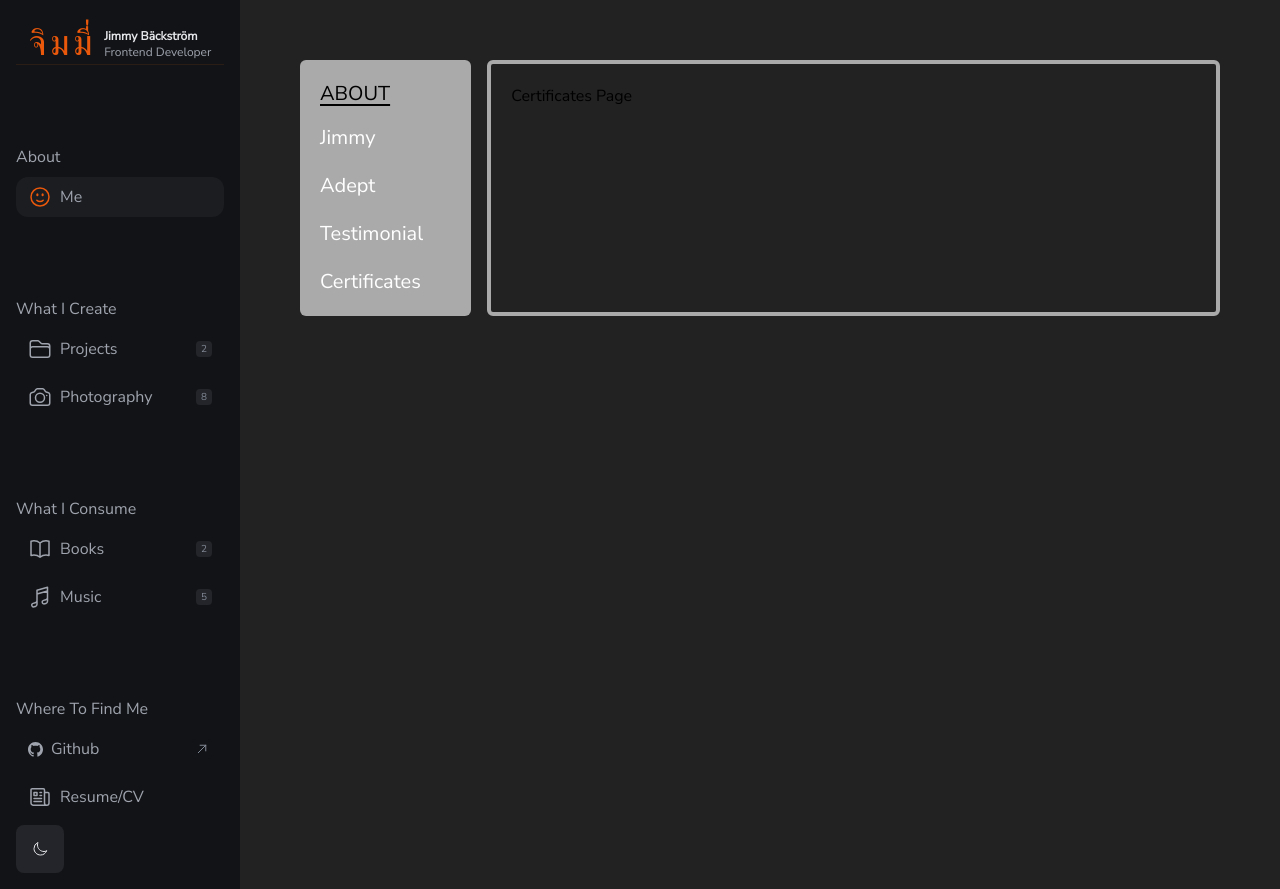
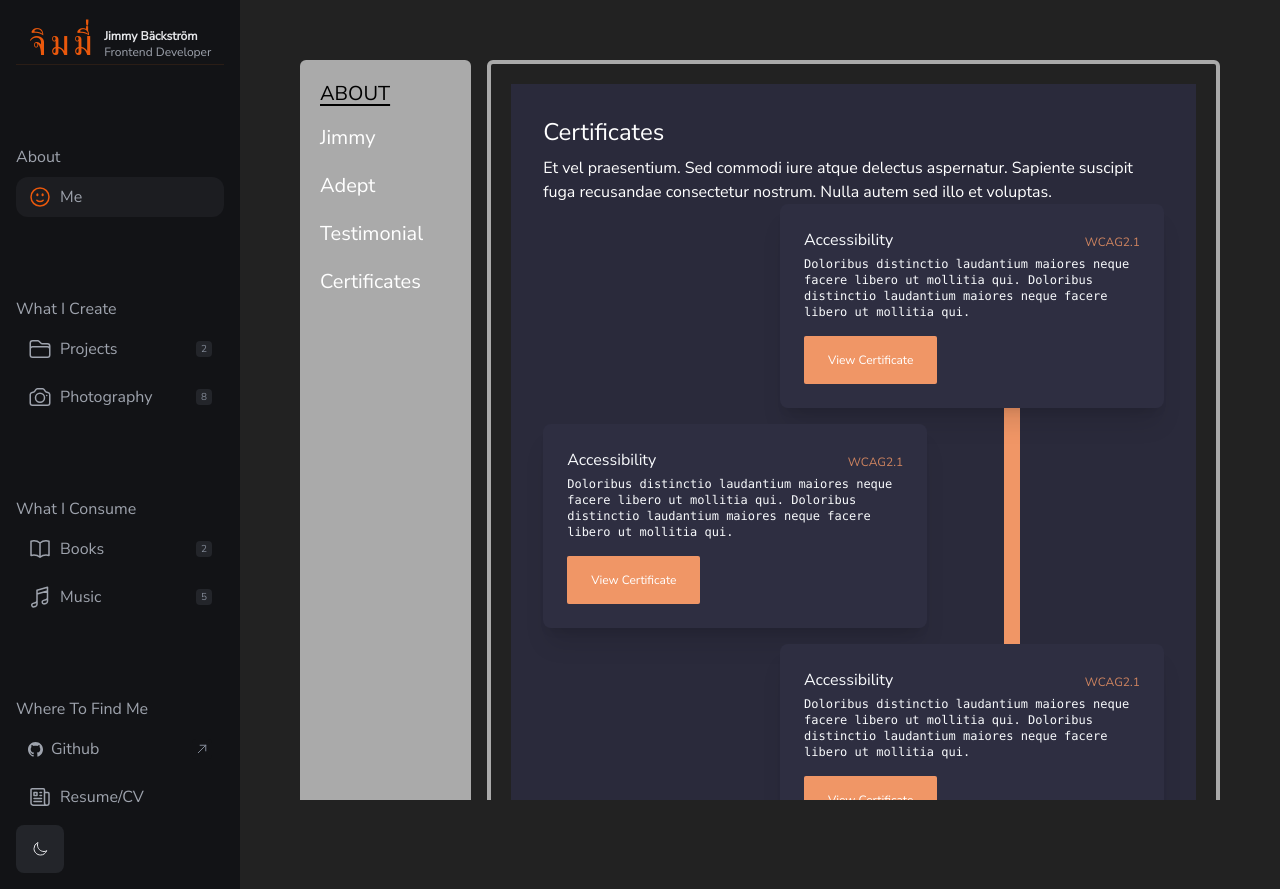
Before and after one commit to wongprom/test-next-13, a Next.js app: page /about/certificates in a window 1280 px wide. Built offline with nearby package versions, Linux system fonts and the light colour scheme.

Commit message:
#8 Design certificat card.

```diff
--- a/app/about/certificates/page.tsx
+++ b/app/about/certificates/page.tsx
@@ -1,7 +1,45 @@
-import React from 'react';
+const CertificatesPage = () => {
+  const n = 8;
+  return (
+    <div className="text-white bg-[#2A2A3B] p-8  ">
+      <div className="max-w-screen-lg mx-auto">
+        <div className="">
+          <h1 className="text-2xl">Certificates</h1>
+        </div>
+        <div className="mt-2">
+          <p>
+            Et vel praesentium. Sed commodi iure atque delectus aspernatur.
+            Sapiente suscipit fuga recusandae consectetur nostrum. Nulla autem
+            sed illo et voluptas.
+          </p>
+        </div>
+        <div className="relative flex flex-col gap-4 bg-[#2A2A3B] max-w-screen-lg">
+          {[...Array(n)].map((e, i) => (
+            <div
+              key={i}
+              className="bg-[#2E2E41] min-w-min text-slate-50 rounded-lg p-6 max-w-sm odd:self-end shadow-xl z-10"
+            >
+              <div className="sm:flex justify-between items-center">
+                <p className=" pb-1">Accessibility</p>
+                <p className=" text-[#CD835F] text-xs">WCAG2.1</p>
+              </div>
 
-const CertificatesPage = () => {
-  return <div>Certificates Page</div>;
+              <p className="text-xs font-mono">
+                Doloribus distinctio laudantium maiores neque facere libero ut
+                mollitia qui. Doloribus distinctio laudantium maiores neque
+                facere libero ut mollitia qui.
+              </p>
+
+              <button className="px-6 py-4 bg-[#F09666] text-xs mt-4 text-white rounded-sm">
+                View Certificate
+              </button>
+            </div>
+          ))}
+          <div className="border-8 border-[#F09666] absolute top-0 right-36 h-full"></div>
+        </div>
+      </div>
+    </div>
+  );
 };
 
 export default CertificatesPage;
```
